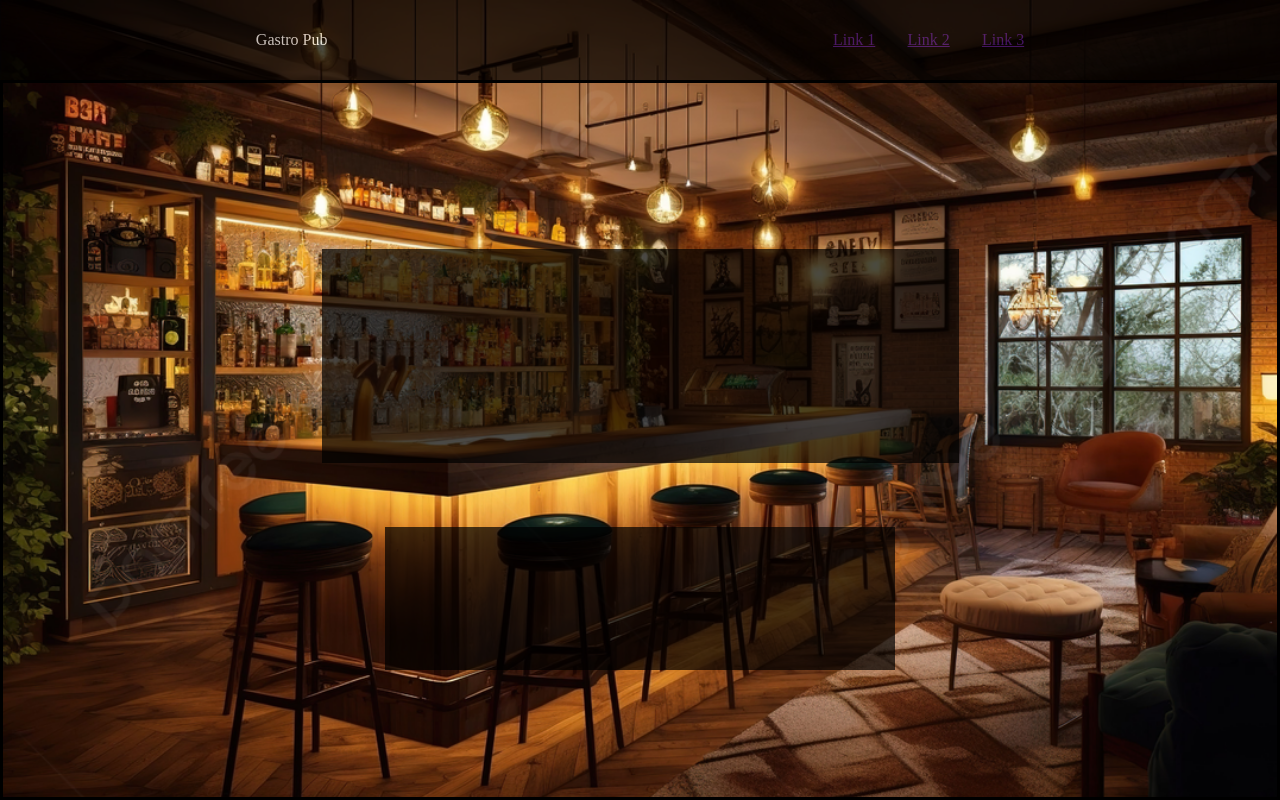
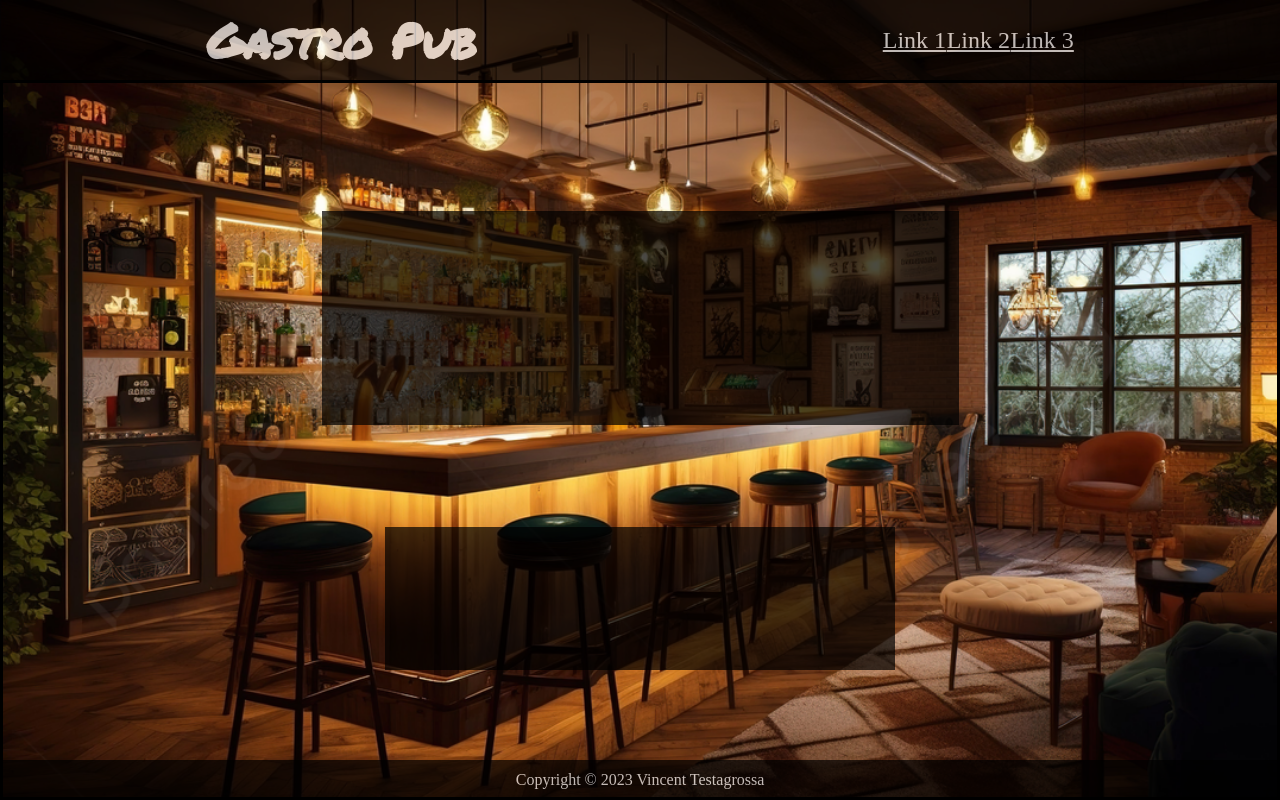
Before and after one commit to vtestagrossa/restaurant, a website built with webpack: page dist/index.html in a window 1280 px wide. Built offline with nearby package versions, Linux system fonts and the light colour scheme.

Commit message:
added footer and logo font

```diff
--- a/dist/style.css
+++ b/src/style.css
@@ -1,3 +1,7 @@
+@font-face{
+    font-family: "Marker";
+    src: url(../src/PermanentMarker-Regular.ttf)
+}
 *{
     box-sizing: border-box;
 }
@@ -15,7 +19,7 @@ body{
     align-items: center;
     height: 100%;
     width: 100%;
-    background: url(../background.jpg);
+    background: url(../src/background.jpg);
     background-size: cover;
     background-repeat: no-repeat;
 }
@@ -29,12 +33,22 @@ body{
     background-color: black;
     border-color: black;
     opacity: 70%;
+    font-size: 150%;
     color: white;
+}
+.logo{
+    font-family: "Marker";
 }
 .navigation{
     display: flex;
     justify-content: space-between;
     width: 15%;
+}
+.navigation a{
+    color: white;
+}
+.navigation a:visited{
+    color: white;
 }
 .hero-frame{
     display: flex;
@@ -46,7 +60,7 @@ body{
     border-style: solid;
 }
 .hero-top{
-    margin-bottom: 5%;
+    margin-bottom: 8%;
     width: 50%;
     height: 30%;
     border-style: solid;
@@ -65,3 +79,15 @@ body{
     opacity: 70%;
     color: white;
 }
+.footer{
+    display: flex;
+    align-items: center;
+    justify-content: center;
+    height: 5%;
+    width: 100%;
+    position: absolute;
+    bottom: 0;
+    background-color: black;
+    opacity: 70%;
+    color: white;
+}
```
Also changed, not shown: dist/index.html, src/PermanentMarker-Regular.ttf (added), src/background.jpg (renamed from background.jpg), 1 other file.
